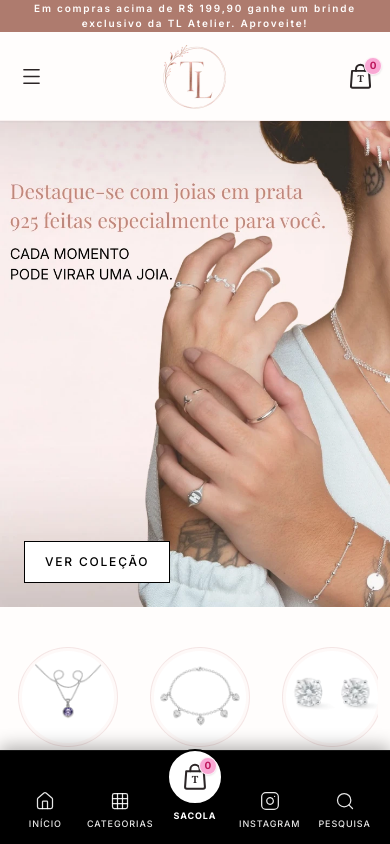
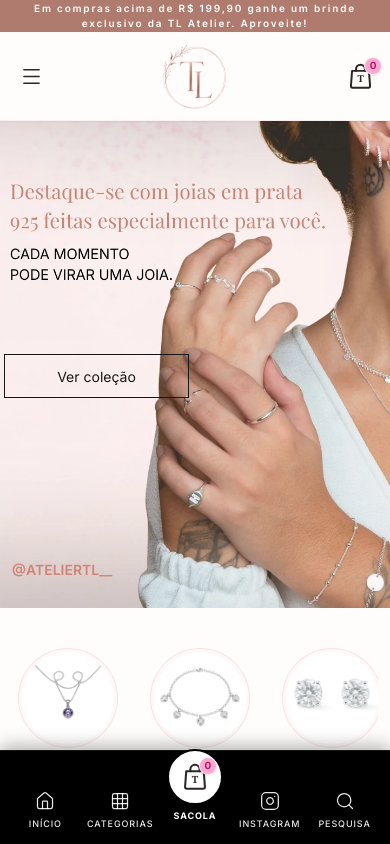
Before and after one commit to gabrielaraujoalves715-create/tl-atelier, a React (Vite) app: page / in a window 390 px wide. Shown: the top 844 px of the page. Built offline with nearby package versions, Linux system fonts and the light colour scheme; a web font is replaced by a local one.

Commit message:
aumenta botao do hero no mobile

```diff
--- a/src/components/Hero.tsx
+++ b/src/components/Hero.tsx
@@ -5,15 +5,18 @@ export default function Hero() {
     <section
       id="inicio"
       className="
-        relative mt-[120px] w-full overflow-hidden bg-[#F6F3F1]
-        md:mt-[208px]
+        relative mt-[120px] aspect-[4/5] min-h-0 w-full
+        overflow-hidden bg-[#F6F3F1]
+        md:mt-[208px] md:h-[600px] md:aspect-auto
       "
     >
+      {/* Título principal acessível e otimizado para SEO */}
       <h1 className="sr-only">
         TL Atelier — Joias em Prata 925 para marcar cada momento
       </h1>
 
-      <picture className="block w-full">
+      {/* Banners responsivos */}
+      <picture className="absolute inset-0 block h-full w-full">
         <source
           media="(min-width: 768px)"
           srcSet="/banner-tl-desktop.webp"
@@ -24,28 +27,78 @@ export default function Hero() {
           alt="TL Atelier — joias em Prata 925"
           width={1080}
           height={1350}
+          className="h-full w-full object-cover object-center"
           loading="eager"
           fetchPriority="high"
-          decoding="sync"
-          className="
-            block h-auto w-full
-            md:h-[600px] md:object-cover md:object-center
-          "
         />
       </picture>
 
-      <div className="absolute inset-0 flex items-end justify-start p-6 md:p-12">
+      {/* Botão da Hero */}
+      <div
+  className="
+    absolute left-0 top-[48%] z-10
+    flex w-full justify-start pl-1
+    md:inset-0 md:mx-auto md:h-full
+    md:max-w-7xl md:items-end
+    md:px-8 md:pb-12
+    lg:px-20 lg:pb-16
+  "
+>
   <Link
-          to="/#colecao"
+    to="/mais-vendidos"
+    id="hero-view-collection"
     className="
-            border border-black bg-white px-5 py-3
-            text-xs font-medium uppercase tracking-[0.15em]
-            text-black transition hover:bg-black hover:text-white
+      flex h-[44px] w-[185px]
+      cursor-pointer items-center justify-center
+      border border-neutral-900
+      bg-transparent px-6
+      text-[14px] font-normal
+      text-neutral-900
+      transition-colors duration-300
+      hover:bg-neutral-900 hover:text-white
+      focus-visible:outline focus-visible:outline-2
+      focus-visible:outline-offset-2
+      focus-visible:outline-neutral-900
+      md:h-12 md:w-auto md:px-10
+      md:text-xs md:font-bold md:uppercase
+      md:tracking-[0.25em]
     "
   >
     Ver coleção
   </Link>
 </div>
+
+      {/* Instagram no banner mobile */}
+      <a
+        href="https://www.instagram.com/ateliertl__/"
+        target="_blank"
+        rel="noopener noreferrer"
+        aria-label="Visitar o Instagram da TL Atelier"
+        className="
+          absolute bottom-4 left-1 z-20
+          inline-flex min-h-11 items-center
+          px-2
+          font-sans text-[14px] font-semibold uppercase
+          text-[#D18475]
+          transition-opacity duration-300
+          hover:opacity-70
+          focus-visible:outline focus-visible:outline-2
+          focus-visible:outline-offset-2
+          focus-visible:outline-[#D18475]
+          md:hidden
+        "
+      >
+        @ateliertl__
+      </a>
+
+      {/* Identificação lateral no desktop */}
+      <div className="absolute bottom-10 right-6 hidden flex-col items-center space-y-4 text-neutral-400 lg:flex">
+        <span className="mb-8 origin-right rotate-90 whitespace-nowrap text-[8px] uppercase tracking-[0.3em] text-neutral-500">
+          TL ATELIER • SÃO PAULO
+        </span>
+
+        <div className="h-12 w-px bg-neutral-300" />
+      </div>
     </section>
   );
 }
```
Lines whose indentation alone changed are shown as unchanged.
